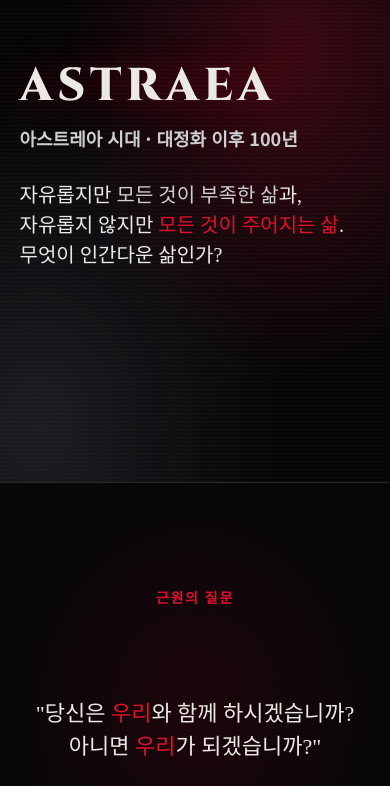
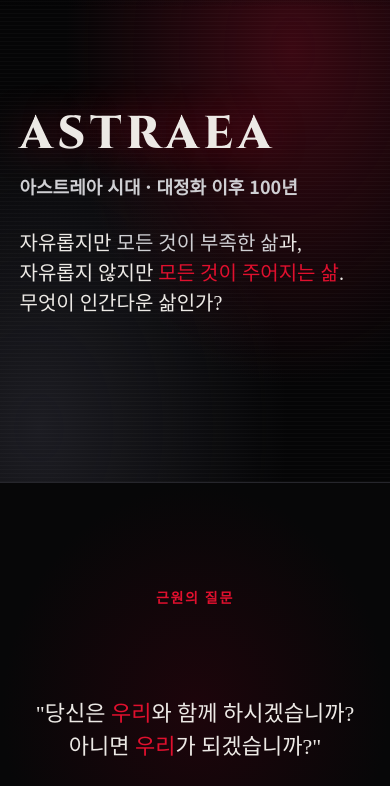
Before and after one commit to rudanhwa/astraea, a plain HTML site: page index.html in a window 390 px wide. Shown: the part 58-844 px from the top of the page. Drawn offline with Linux system fonts and the light colour scheme.

Commit message:
모바일 첫 화면: 머리글과 제목 겹침 수정, 줄바꿈 정리
Co-Authored-By: Claude Opus 5.5 <noreply@anthropic.com>
Claude-Session: https://claude.ai/code/session_01PGsdbwvaHMUZDzGxuLhr93

```diff
--- a/index.html
+++ b/index.html
@@ -15,7 +15,7 @@
 :root{color-scheme:dark;--bg:#070708;--bg2:#0f0f12;--card:#141418;--ink:#ece9e5;--mute:#a29d97;--line:#26262c;--red:#e0102e;--red2:#7d0a1b;--ash:#cfcfd3;--vio:#9a7bff}
 *{box-sizing:border-box;min-width:0}
 html,body{margin:0}
-html{scroll-padding-top:70px}
+html{scroll-padding-top:70px;-webkit-text-size-adjust:100%;text-size-adjust:100%}
 body{background:var(--bg);color:var(--ink);font:16px/1.7 "Noto Sans KR",system-ui,sans-serif;overflow-x:clip;word-break:keep-all}
 img{max-width:100%;display:block}
 a{color:inherit}
@@ -82,7 +82,7 @@ header .wrap{display:flex;align-items:center;gap:22px;height:66px}
 @keyframes gl{25%{transform:translate(-6px,2px);clip-path:inset(10% 0 40% 0)}50%{transform:translate(5px,-2px);clip-path:inset(50% 0 5% 0)}75%{transform:translate(-2px,1px)}}
 .kv.shake{animation:sh .5s steps(6)}
 @keyframes sh{20%{transform:translate(-8px,3px);filter:hue-rotate(25deg)}40%{transform:translate(6px,-3px)}60%{transform:translate(-4px,2px);filter:saturate(2.4)}80%{transform:translate(2px,0)}}
-.kvin{position:relative;z-index:2;padding-bottom:clamp(40px,8vh,90px);width:100%}
+.kvin{position:relative;z-index:2;padding-top:96px;padding-bottom:clamp(40px,8vh,90px);width:100%}
 .kvin .title{font-family:Cinzel,serif;font-weight:800;font-size:clamp(46px,9vw,118px);letter-spacing:.1em;line-height:1;text-shadow:0 0 40px #e0102e66}
 .kvin .sub{font-size:clamp(18px,2vw,22px);font-weight:700;margin:14px 0 26px;color:var(--ash)}
 .q{font-family:"Noto Serif KR",serif;font-size:clamp(20px,2.6vw,30px);line-height:1.5;margin-bottom:24px}
@@ -324,8 +324,8 @@ footer a{text-decoration:none}
   <div class="kv">
     <div class="kvin"><div class="wrap">
       <div class="title">ASTRAEA</div>
-      <div class="sub">아스트레아 시대 · 대정화 이후 100년</div>
-      <p class="q">자유롭지만 <span class="with">모든 것이 부족한 삶</span>과,<br>자유롭지 않지만 <em>모든 것이 주어지는 삶</em>.<br>무엇이 인간다운 삶인가?</p>
+      <div class="sub"><span style="white-space:nowrap">아스트레아 시대 ·</span> <span style="white-space:nowrap">대정화 이후 100년</span></div>
+      <p class="q">자유롭지만 <span style="white-space:nowrap"><span class="with">모든 것이 부족한 삶</span>과,</span><br>자유롭지 않지만 <span style="white-space:nowrap"><em>모든 것이 주어지는 삶</em>.</span><br>무엇이 인간다운 삶인가?</p>
     </div></div>
   </div>
   <div class="hook" id="hookBox"><div class="wrap">
```
